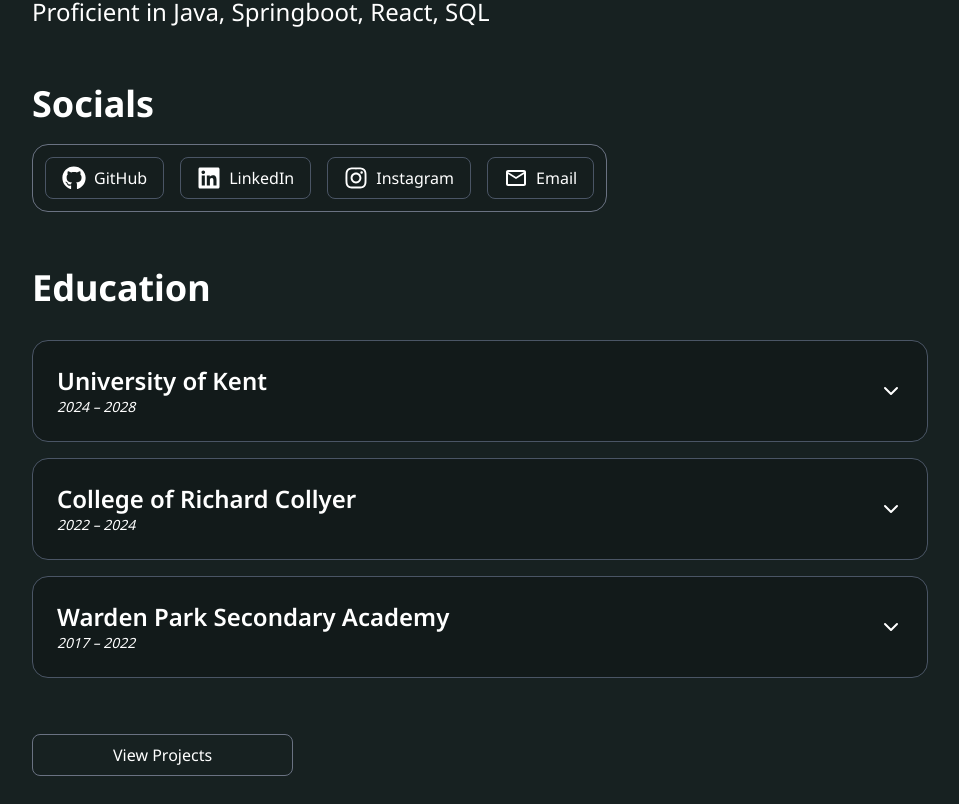
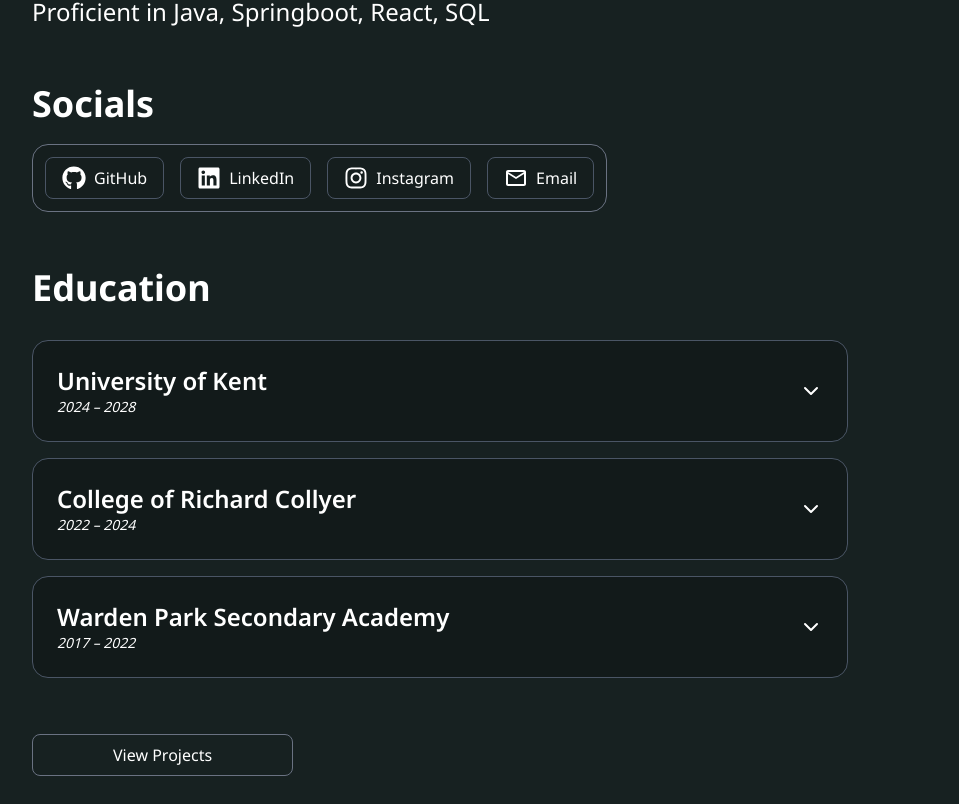
Before and after one commit to nathant1234567/nathan-portfolio, a Next.js app: page / in a window 1280 px wide. Shown: the part 349-1153 px from the top of the page, without its empty margins (48-1007 px from the left). Built offline with nearby package versions, Linux system fonts and the light colour scheme.

Commit message:
update education details and improve SectionWrapper usage for consistency

```diff
--- a/src/components/Education.tsx
+++ b/src/components/Education.tsx
@@ -7,8 +7,8 @@ import { educationData } from '@/data/education';
 export default function Education() {
 
     return (
-        <SectionWrapper>
-        <section className="flex flex-col justify-center items-start w-full max-w-4xl">
+        <SectionWrapper className="w-full max-w-4xl">
+
             <h2 className="text-4xl font-bold mb-8">Education</h2>
 
             <div className="flex flex-col gap-4 w-full">
@@ -22,7 +22,7 @@ export default function Education() {
                     />
                 ))}
             </div>
-        </section>
+
         </SectionWrapper>
     );
 }
--- a/src/components/SectionWrapper.tsx
+++ b/src/components/SectionWrapper.tsx
@@ -1,5 +1,7 @@
-export default function SectionWrapper({children, full = false, className = "",}: {
-    children: React.ReactNode;
+import { ReactNode } from "react";
+
+export default function SectionWrapper({ children, full = false, className = "" }: {
+    children: ReactNode;
     full?: boolean;
     className?: string;
 }) {
--- a/src/components/Socials.tsx
+++ b/src/components/Socials.tsx
@@ -4,7 +4,7 @@ import SocialBox from "@/components/SocialBox";
 
 export default function SocialsSection() {
     return (
-        <SectionWrapper>
+        <SectionWrapper className="w-full max-w-4xl">
             <h1 className="text-4xl font-bold">Socials</h1>
             <SocialBox />
         </SectionWrapper>
--- a/src/data/education.ts
+++ b/src/data/education.ts
@@ -11,7 +11,7 @@ export const educationData: EducationEntry[] = [
         degree: 'BSc Computer Science',
         period: '2024 – 2028',
         description:
-            'Currently pursuing a degree in Computer Science, focusing on software engineering, data structures, and web development. Involved in group projects and AI-related coursework.',
+            'Currently pursuing a degree in Computer Science, focusing on software engineering, data structures, and web development. Involved in group projects and Java related coursework.',
     },
     {
         institution: 'College of Richard Collyer',
@@ -22,9 +22,9 @@ export const educationData: EducationEntry[] = [
     },
     {
         institution: 'Warden Park Secondary Academy',
-        degree: 'GCSEs',
+        degree: '10 GCSEs',
         period: '2017 – 2022',
         description:
-            'Completed GCSEs with focus on STEM subjects and early exposure to computing and technology.',
+            'Completed GCSEs which included Maths, English and Computer Science.',
     },
 ];
```
